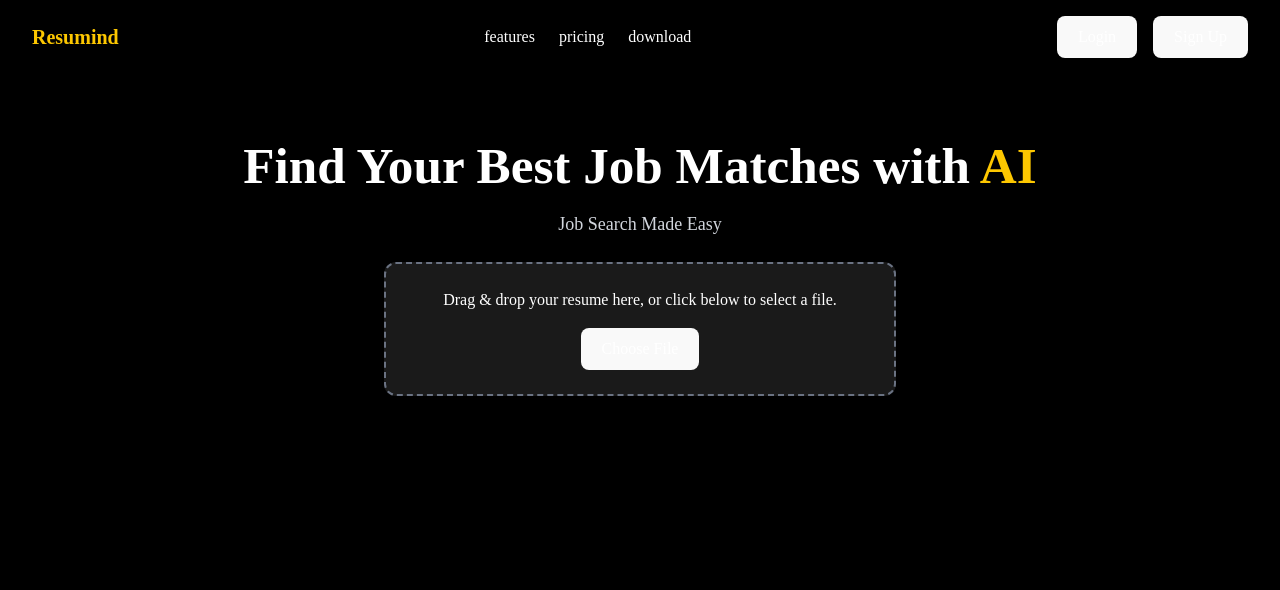
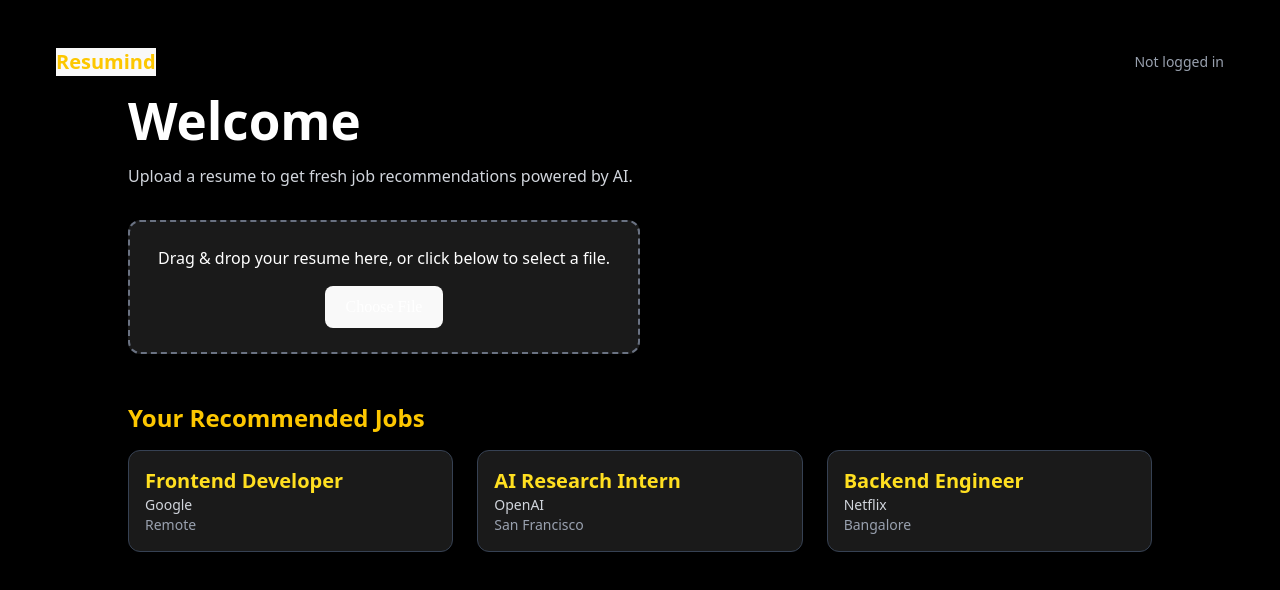
Before and after one commit to Faiz-1606/resumind, a React (Vite) app: page /dashboard in a window 1280 px wide. Before the commit this address led to /. Shown: the top 590 px of the page. Built offline with nearby package versions, Linux system fonts and the light colour scheme; no server answers.

Commit message:
added user dashboard

```diff
--- a/src/App.jsx
+++ b/src/App.jsx
@@ -1,11 +1,13 @@
 import { BrowserRouter as Router, Routes, Route, Navigate } from "react-router-dom";
 import LandingPage from "./pages/LandingPage";
+import Dashboard from "./pages/Dashboard"; // ✅ Import this
 
 function App() {
   return (
     <Router>
       <Routes>
         <Route path="/" element={<LandingPage />} />
+        <Route path="/dashboard" element={<Dashboard />} /> {/* ✅ Add this */}
         <Route path="*" element={<Navigate to="/" />} />
       </Routes>
     </Router>
--- /dev/null
+++ b/src/components/DashboardNavbar.jsx
@@ -0,0 +1,47 @@
+import { useNavigate } from "react-router-dom";
+import { auth } from "../firebase";
+import { useEffect, useState } from "react";
+import Avatar from "../assets/user.png"
+
+const DashboardNavbar = () => {
+  const navigate = useNavigate();
+  const [user, setUser] = useState(null);
+
+  useEffect(() => {
+    const unsub = auth.onAuthStateChanged((u) => setUser(u));
+    return () => unsub();
+  }, []);
+
+  const handleLogout = async () => {
+    await auth.signOut();
+    navigate("/");
+  };
+
+  return (
+    <nav className="w-full flex justify-between items-center px-8 py-4 bg-black text-white font-medium ">
+      <button
+        onClick={() => navigate("/")}
+        className="text-yellow-400 text-xl font-semibold hover:opacity-80"
+      >
+        Resumind
+      </button>
+
+      {user ? (
+        <div className="flex items-center gap-4">
+          <span className="text-gray-300 text-sm hidden sm:inline">
+            {user.displayName || user.email}
+          </span>
+          <img
+            src={Avatar} alt="avatar" className="w-10 h-10 rounded-full border border-gray-500 cursor-pointer"
+            onClick={handleLogout}
+            title="Click to logout"
+          />
+        </div>
+      ) : (
+        <span className="text-sm text-gray-400">Not logged in</span>
+      )}
+    </nav>
+  );
+};
+
+export default DashboardNavbar;
--- /dev/null
+++ b/src/components/JobCard.jsx
@@ -0,0 +1,11 @@
+const JobCard = ({ job }) => {
+  return (
+    <div className="bg-white/10 border border-gray-700 p-4 rounded-xl shadow hover:shadow-lg transition">
+      <h2 className="text-xl font-semibold text-yellow-300">{job.title}</h2>
+      <p className="text-sm text-gray-300">{job.company}</p>
+      <p className="text-sm text-gray-400">{job.location}</p>
+    </div>
+  );
+};
+
+export default JobCard;
--- a/src/components/Login.jsx
+++ b/src/components/Login.jsx
@@ -3,16 +3,20 @@ import GoogleLogo from "../assets/google-logo.png";
 import { useState } from "react";
 import { auth, googleProvider } from "../firebase";
 import { signInWithEmailAndPassword, signInWithPopup } from "firebase/auth";
+import { useNavigate } from "react-router-dom";
+import Dashboard from "../pages/Dashboard";
 
 const Login = ({ onClose }) => {
   const [email, setEmail] = useState("");
   const [password, setPassword] = useState("");
 
+
   const handleEmailLogin = async () => {
     try {
       const userCredential = await signInWithEmailAndPassword(auth, email, password);
       console.log("Logged in user:", userCredential.user);
-      onClose();
+      onClose(true);
+
     } catch (error) {
       console.error("Email Login Error:", error.message);
     }
@@ -22,7 +26,7 @@ const Login = ({ onClose }) => {
     try {
       const result = await signInWithPopup(auth, googleProvider);
       console.log("Google signed-in user:", result.user);
-      onClose();
+      onClose(true);
     } catch (error) {
       console.error("Google Sign-In Error:", error.message);
     }
--- /dev/null
+++ b/src/pages/Dashboard.jsx
@@ -0,0 +1,70 @@
+import { useEffect, useState } from "react";
+import { auth } from "../firebase"; // or Firebase context
+import UploadBox from "../components/UploadBox";
+import JobCard from "../components/JobCard";
+import DashboardNavbar from "../components/DashboardNavbar";
+
+const Dashboard = () => {
+  const [user, setUser] = useState(null);
+  const [jobs, setJobs] = useState([]);
+
+  useEffect(() => {
+    const unsubscribe = auth.onAuthStateChanged((currentUser) => {
+      setUser(currentUser);
+      // Optional: Fetch recommended jobs for this user from Supabase here
+      setJobs([
+        {
+          id: 1,
+          title: "Frontend Developer",
+          company: "Google",
+          location: "Remote",
+        },
+        {
+          id: 2,
+          title: "AI Research Intern",
+          company: "OpenAI",
+          location: "San Francisco",
+        },
+        {
+          id: 3,
+          title: "Backend Engineer",
+          company: "Netflix",
+          location: "Bangalore",
+        },
+      ]);
+    });
+
+    return () => unsubscribe();
+  }, []);
+
+  return (
+    <div className="min-h-screen bg-black text-white px-6 py-8 font-sans">
+        <DashboardNavbar />
+      <div className="max-w-5xl mx-auto">
+        <h1 className="text-3xl font-bold mb-4">
+          Welcome{user ? `, ${user.displayName || user.email}` : ""}
+        </h1>
+
+        <p className="text-gray-300 mb-8">
+          Upload a resume to get fresh job recommendations powered by AI.
+        </p>
+
+        <UploadBox />
+
+        <h2 className="text-2xl font-semibold mt-12 mb-4 text-yellow-400">
+          Your Recommended Jobs
+        </h2>
+
+        <div className="grid gap-6 grid-cols-1 sm:grid-cols-2 lg:grid-cols-3">
+          {jobs.length > 0 ? (
+            jobs.map((job) => <JobCard key={job.id} job={job} />)
+          ) : (
+            <p className="text-gray-400">No recommendations yet. Upload a resume to get started!</p>
+          )}
+        </div>
+      </div>
+    </div>
+  );
+};
+
+export default Dashboard;
--- a/src/pages/LandingPage.jsx
+++ b/src/pages/LandingPage.jsx
@@ -3,11 +3,13 @@ import UploadBox from "../components/UploadBox";
 import Login from "../components/Login";
 import Signup from "../components/Signup";
 import { useState } from "react";
+import Dashboard from "./Dashboard";
+import { useNavigate } from "react-router-dom";
 
 const LandingPage = () => {
   const [showLogin, setShowLogin] = useState(false);
   const [showSignup, setShowSignup] = useState(false);
-
+  const navigate = useNavigate();
   return (
     <div className="bg-black min-h-screen w-full text-white font-Varela Round">
       <Navbar
@@ -23,7 +25,15 @@ const LandingPage = () => {
         </p>
         <UploadBox />
       </main>
-      {showLogin && <Login onClose={() => setShowLogin(false)} />}
+      {showLogin && (
+  <Login
+    onClose={(shouldRedirect = false) => {
+      setShowLogin(false);
+      if (shouldRedirect) navigate("/dashboard");
+    }}
+  />
+)}
+
       {showSignup && <Signup onClose={() => setShowSignup(false)} />}
     </div>
   );
```
Also changed, not shown: src/assets/user.png (added).
